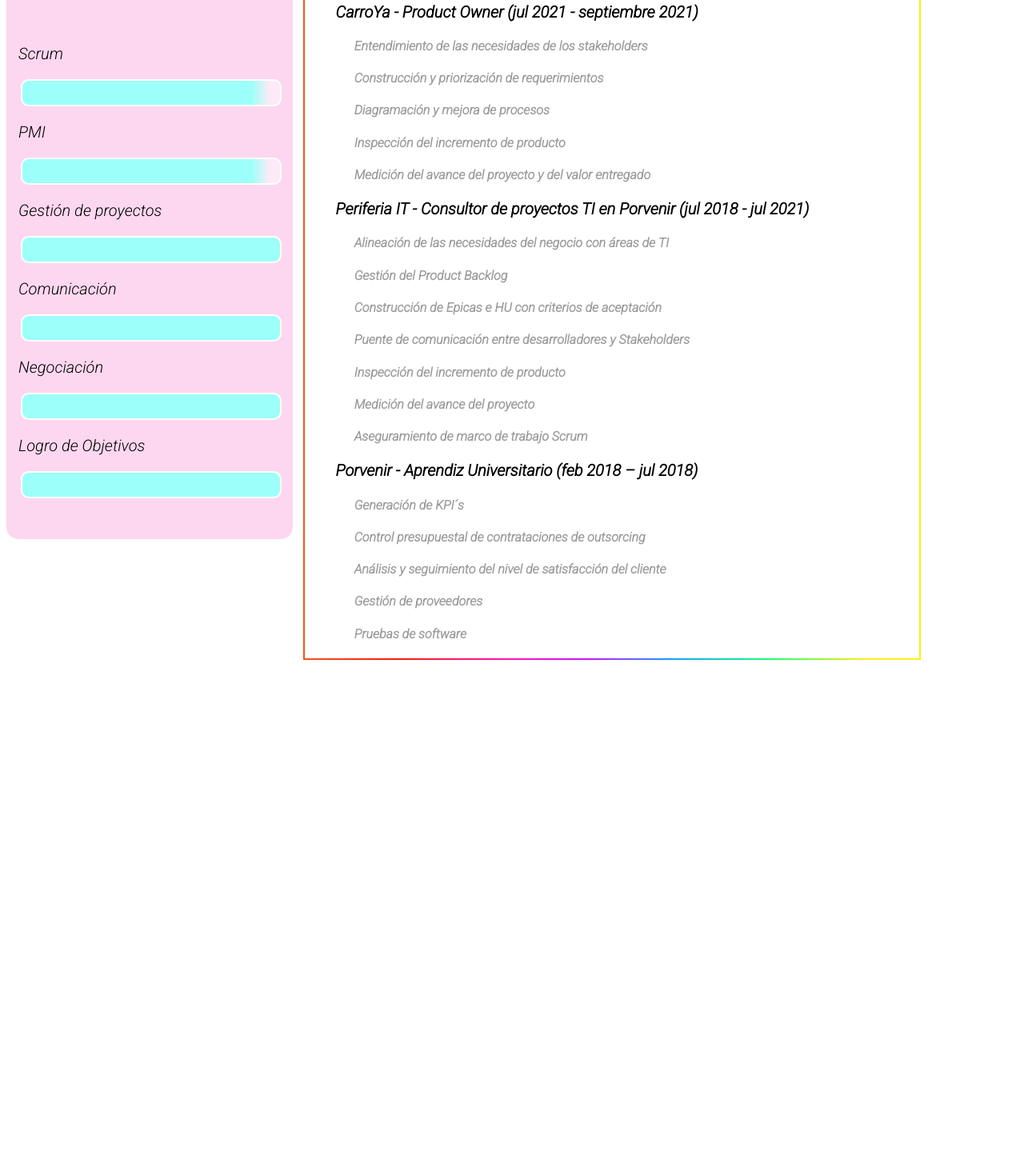
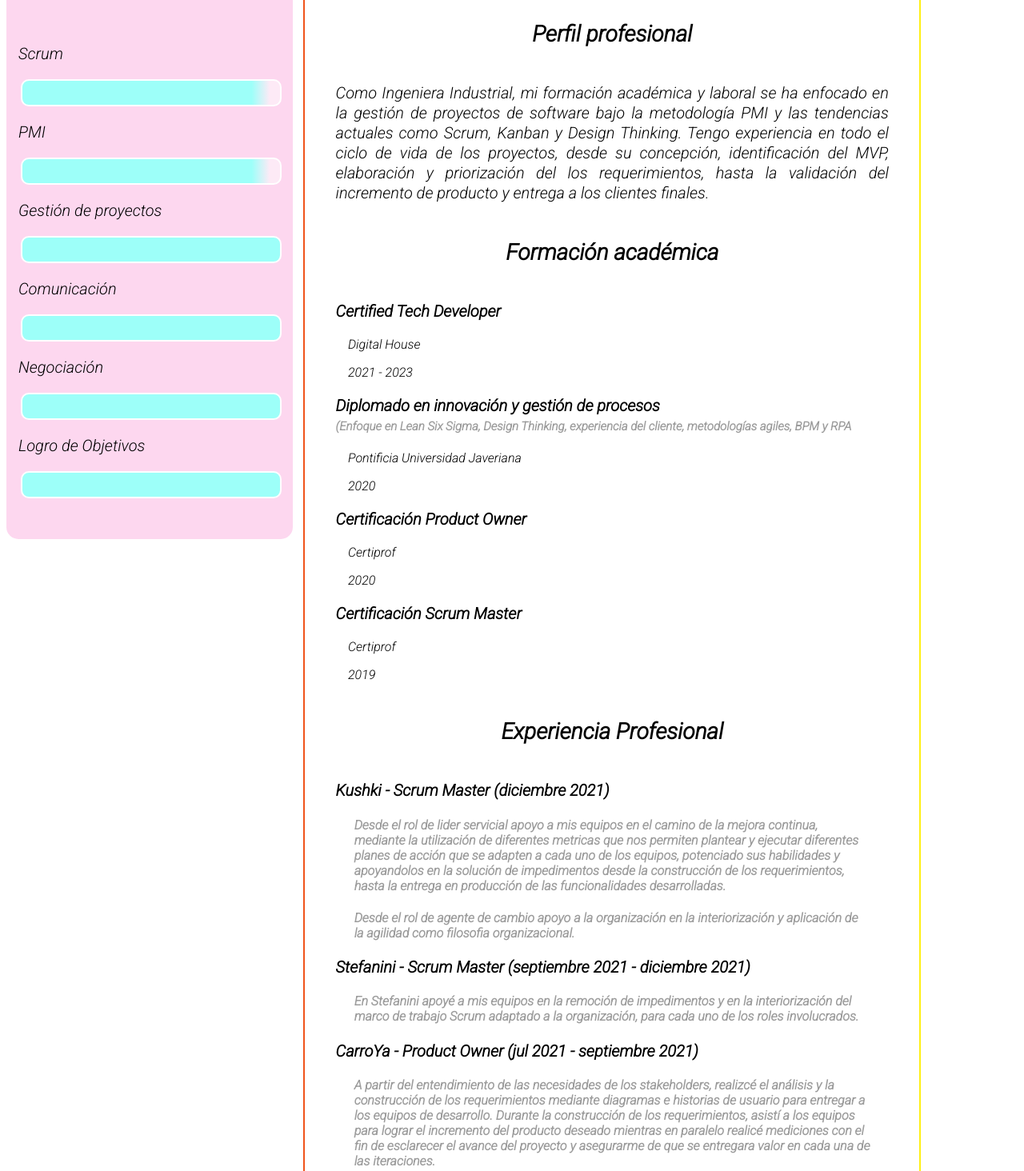
Before and after one commit to Carol-Suarez/CV-Carol, a plain HTML site: page index.html in a window 1280 px wide. Shown: the part 1414-2878 px from the top of the page at 80% size. Before the commit the page ends 2239 px from the top, so only its background shows below. Drawn offline with Linux system fonts and the light colour scheme.

Commit message:
Update index.html

```diff
--- a/index.html
+++ b/index.html
@@ -95,29 +95,72 @@
             <h4>Facilitador</h4>
 
 
+            <h2>Perfil profesional</h2>
+            <p class="professional">Como Ingeniera Industrial, mi formación académica y laboral se ha enfocado en la
+                gestión de proyectos de software bajo la metodología PMI y las tendencias actuales como Scrum, Kanban y
+                Design Thinking.
+                Tengo experiencia en todo el ciclo de vida de los proyectos, desde su concepción, identificación del
+                MVP, elaboración y priorización del los requerimientos, hasta la validación
+                del incremento de producto y entrega a los clientes finales.</p>
+            <h2>Formación académica</h2>
+            <h3>Certified Tech Developer</h3>
+            <p>Digital House</p>
+            <p>2021 - 2023</p>
+            <h3>Diplomado en innovación y gestión de procesos
+                <br> <span> (Enfoque en Lean Six Sigma, Design Thinking,
+                    experiencia del cliente, metodologías agiles, BPM y RPA </span>
+            </h3>
+            <p>Pontificia Universidad Javeriana</p>
+            <p>2020</p>
+            <h3>Certificación Product Owner</h3>
+            <p>Certiprof</p>
+            <p>2020</p>
+            <h3>Certificación Scrum Master</h3>
+            <p>Certiprof</p>
+            <p>2019</p>
+
+            <h2 class="experience">Experiencia Profesional</h2>
+
+            <h3>Kushki - Scrum Master (diciembre 2021)</h3>
+            <h4>Desde el rol de lider servicial apoyo a mis equipos en el camino de la mejora continua, mediante la
+                utilización de diferentes metricas que nos permiten plantear y ejecutar diferentes planes de acción que
+                se adapten a cada uno de los equipos, potenciado sus habilidades y apoyandolos en la solución de
+                impedimentos desde la construcción de los requerimientos, hasta la entrega en producción de las
+                funcionalidades desarrolladas.</h4>
+
+            <h4>Desde el rol de agente de cambio apoyo a la organización en la interiorización y aplicación de la
+                agilidad como filosofia organizacional.</h4>
+
+
+            <h3>Stefanini - Scrum Master (septiembre 2021 - diciembre 2021)</h3>
+            <h4>En Stefanini apoyé a mis equipos en la remoción de impedimentos y en la interiorización del marco de
+                trabajo Scrum adaptado a la organización, para cada uno de los roles involucrados.
+
+
             <h3>CarroYa - Product Owner (jul 2021 - septiembre 2021)</h3>
-            <h4>Entendimiento de las necesidades de los stakeholders</h4>
-            <h4>Construcción y priorización de requerimientos</h4>
-            <h4>Diagramación y mejora de procesos</h4>
-            <h4>Inspección del incremento de producto</h4>
-            <h4>Medición del avance del proyecto y del valor entregado</h4>
+            <h4> A partir del entendimiento de las necesidades de los stakeholders, realizcé el análisis y la
+                    construcción de los requerimientos mediante diagramas e historias de usuario para entregar a
+                    los equipos de desarrollo. Durante la construcción de los requerimientos, asistí a los equipos para
+                    lograr el incremento del producto deseado mientras en paralelo realicé mediciones con el fin de
+                    esclarecer el
+                    avance del proyecto y asegurarme de que se entregara valor en cada una de las iteraciones. </h4>
+
 
 
             <h3>Periferia IT - Consultor de proyectos TI en Porvenir (jul 2018 - jul 2021)</h3>
-            <h4>Alineación de las necesidades del negocio con áreas de TI</h4>                        </h4>
-            <h4>Gestión del Product Backlog</h4>
-            <h4>Construcción de Epicas e HU con criterios de aceptación</h4>
-            <h4>Puente de comunicación entre desarrolladores y Stakeholders</h4>
-            <h4>Inspección del incremento de producto</h4>
-            <h4>Medición del avance del proyecto</h4>
-            <h4>Aseguramiento de marco de trabajo Scrum</h4>
 
-            <h3>Porvenir - Aprendiz Universitario (feb 2018 – jul 2018)</h3>
-            <h4>Generación de KPI´s</h4>
-            <h4>Control presupuestal de contrataciones de outsorcing </h4>
-            <h4>Análisis y seguimiento del nivel de satisfacción del cliente</h4>
-            <h4>Gestión de proveedores</h4>
-            <h4>Pruebas de software</h4>
+            <h4> En Periferia IT trabajé como un puente de comunicación entre los desarrolladores y stakeholders
+                    para
+                    alinear las necesidades de negocio con áreas de TI, apoyando con la gestión del Product Backlog, la
+                    construcción de Epicas e HU con criterios de aceptación, inspeccionando el incremento de producto,
+                    midiendo el avance de los proyectos, y asegurando el marco de trabajo Scrum</h4>
+
+
+           <h3>Porvenir - Aprendiz Universitario (feb 2018 – jul 2018)</h3>
+           <h4>Apoyé en la generación de KPI´s, en la elaboración y control del presupuesto asignado para las
+                    contrataciones de outsorcing, en la medición, análisis y seguimiento del nivel de satisfacción de
+                    los clientes, en la gestión de proveedores y en la ejecución de pruebas de
+                    software de diferentes proyectos</h4>
 
         </div>
 </main>
```
